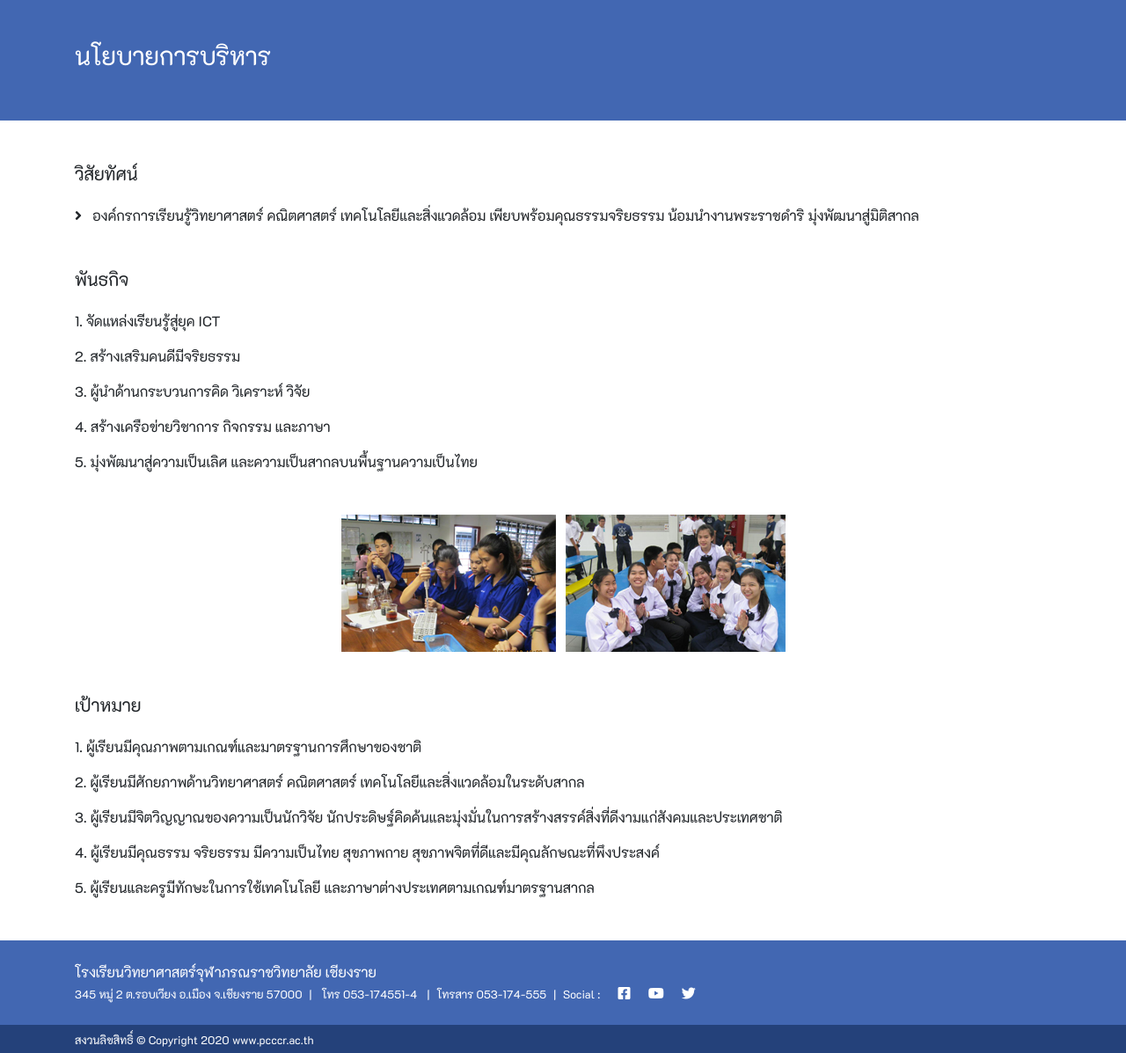
After one commit to panuson/pcccr, a PHP site: page /management_policy.php in a window 1280 px wide. The commit adds this page. Shown: the part 1113-2310 px from the top of the page at 88% size. Run offline with PHP 8.4, Linux system fonts and the light colour scheme.

Commit message:
add manager policyt

```diff
--- a/footer.php
+++ b/footer.php
@@ -1,7 +1,7 @@
 <footer>
 <div class="headfooter  text-md-center text-lg-left text-center mx-auto">
     <div class="container-xl py-4 text-white ">
-        <p>โรงเรียนจุฬาภรณราชวิทยาลัย เชียงราย(โรงเรียนวิทยาศาสตร์ภูมิภาค)</p>
+        <p>โรงเรียนวิทยาศาสตร์จุฬาภรณราชวิทยาลัย เชียงราย</p>
         <small><span class="mr-2">345 หมู่ 2 ต.รอบเวียง อ.เมือง จ.เชียงราย 57000</span>|<span class="mr-2 ml-2"> โทร 053-174551-4 </span>|<span class="mr-2 ml-2">โทรสาร 053-174-555</span>|<span class="mr-2 ml-2">Social :<span></small>
         <span class="mx-2"><a href=""><i class="fab fa-facebook-square text-white"></i></a></span>
         <span class="mx-2"><a href=""><i class="fab fa-youtube text-white"></i></a></span>
--- /dev/null
+++ b/management_policy.php
@@ -0,0 +1,72 @@
+<!doctype html>
+<html lang="en">
+  <head>
+    <!-- Required meta tags -->
+    <meta charset="utf-8">
+    <meta name="viewport" content="width=device-width, initial-scale=1, shrink-to-fit=no">
+
+    <!-- favicon -->
+    <link rel="apple-touch-icon" sizes="180x180" href="assets/fav/apple-touch-icon.png">
+    <link rel="icon" type="image/png" sizes="32x32" href="assets/fav/favicon-32x32.png">
+    <link rel="icon" type="image/png" sizes="16x16" href="assets/fav/favicon-16x16.png">
+    <link rel="manifest" href="assets/fav/site.webmanifest">
+    <link rel="mask-icon" href="assets/fav/safari-pinned-tab.svg" color="#5bbad5">
+    <meta name="msapplication-TileColor" content="#da532c">
+    <meta name="theme-color" content="#ffffff">
+
+    <!-- Bootstrap CSS -->
+    <link rel="stylesheet" type="text/css" href="assets/css/bootstrap.min.css">
+    <link rel="stylesheet" type="text/css" href="assets/css/bootstrap.css">
+    <link rel="stylesheet" type="text/css" href="assets/css/style.min.css">
+    <link rel="stylesheet" type="text/css" href="slick/slick.css"/>
+    <link rel="stylesheet" type="text/css" href="slick/slick-theme.css"/>
+    <link rel="stylesheet" type="text/css" href="assets/css/all.min.css" rel="stylesheet">
+    <title>โรงเรียนวิทยาศาสตร์จุฬาภรณราชวิทยาลัย เชียงราย Princess Science High School Chaingrai</title>
+  </head>
+  <body>
+
+<?php require"header.php"?>
+<section class="title-name py-5">
+    <div class="container-xl">
+    <h3>นโยบายการบริหาร</h3>
+    </div>
+</section>
+
+<section>
+    <div class="container-xl my-5">
+        <h5 class="mb-4">วิสัยทัศน์</h5>
+        <p><i class="fas fa-angle-right mr-2"></i> องค์กรการเรียนรู้วิทยาศาสตร์ คณิตศาสตร์ เทคโนโลยีและสิ่งแวดล้อม เพียบพร้อมคุณธรรมจริยธรรม น้อมนำงานพระราชดำริ มุ่งพัฒนาสู่มิติสากล</p>
+    </div>
+    <div class="container-xl my-5">
+        <h5 class="mb-4">พันธกิจ</h5>
+        <p>1. จัดแหล่งเรียนรู้สู่ยุค ICT</p>
+        <p>2. สร้างเสริมคนดีมีจริยธรรม</p>
+        <p>3. ผู้นำด้านกระบวนการคิด วิเคราะห์ วิจัย</p>
+        <p>4. สร้างเครือข่ายวิชาการ กิจกรรม และภาษา</p>
+        <p>5. มุ่งพัฒนาสู่ความเป็นเลิศ และความเป็นสากลบนพื้นฐานความเป็นไทย</p>
+        <img class="center mx-auto d-block my-3  mt-5 " src="other/pic9.png" alt="">
+    </div>
+
+    <div class="container-xl my-5">
+        <h5 class="mb-4">เป้าหมาย</h5>
+        <p>1. ผู้เรียนมีคุณภาพตามเกณฑ์และมาตรฐานการศึกษาของชาติ</p>
+        <p>2. ผู้เรียนมีศักยภาพด้านวิทยาศาสตร์ คณิตศาสตร์ เทคโนโลยีและสิ่งแวดล้อมในระดับสากล</p>
+        <p>3. ผู้เรียนมีจิตวิญญาณของความเป็นนักวิจัย นักประดิษฐ์คิดค้นและมุ่งมั่นในการสร้างสรรค์สิ่งที่ดีงามแก่สังคมและประเทศชาติ</p>
+        <p>4. ผู้เรียนมีคุณธรรม จริยธรรม มีความเป็นไทย สุขภาพกาย สุขภาพจิตที่ดีและมีคุณลักษณะที่พึงประสงค์</p>
+        <p>5. ผู้เรียนและครูมีทักษะในการใช้เทคโนโลยี และภาษาต่างประเทศตามเกณฑ์มาตรฐานสากล</p>
+    </div>
+</section>
+
+<?php require_once"footer.php"?>
+
+    <!-- Optional JavaScript -->
+    <!-- jQuery first, then Popper.js, then Bootstrap JS -->
+    <script type="text/javascript" src="assets/js/jquery-3.4.1.slim.min.js"></script>
+    <script type="text/javascript" src="assets/js/popper.min.js"></script>
+    <script type="text/javascript" src="assets/js/bootstrap.min.js"></script>
+    <script type="text/javascript" src="slick/jquery-1.11.0.min.js"></script>
+    <script type="text/javascript" src="slick/jquery-migrate-1.2.1.min.js"></script>
+    <script type="text/javascript" src="slick/slick.min.js"></script>
+    <script type="text/javascript" src="assets/js/script.js"></script>
+  </body>
+</html>
--- a/menu.php
+++ b/menu.php
@@ -28,7 +28,7 @@
                             <a class="dropdown-item" href="index.php">หน้าหลัก</a>
                             <a class="dropdown-item" href="history.php">ประวัติโรงเรียน</a>
                             <a class="dropdown-item" href="identity.php">เอกลักณ์ อัตลักษณ์</a>
-                            <a class="dropdown-item" href="#">นโยบายการบริหาร</a>
+                            <a class="dropdown-item" href="management_policy.php">นโยบายการบริหาร</a>
                             <a class="dropdown-item" href="#">คณะกรรมการสถานศึกษา</a>
                             <a class="dropdown-item" href="#">บุคลากรกลุ่มบริหาร</a>
                             <a class="dropdown-item" href="#">บุคลากรกลุ่มครูผู้สอน</a>
```
Also changed, not shown: other/pic9.png (added).
